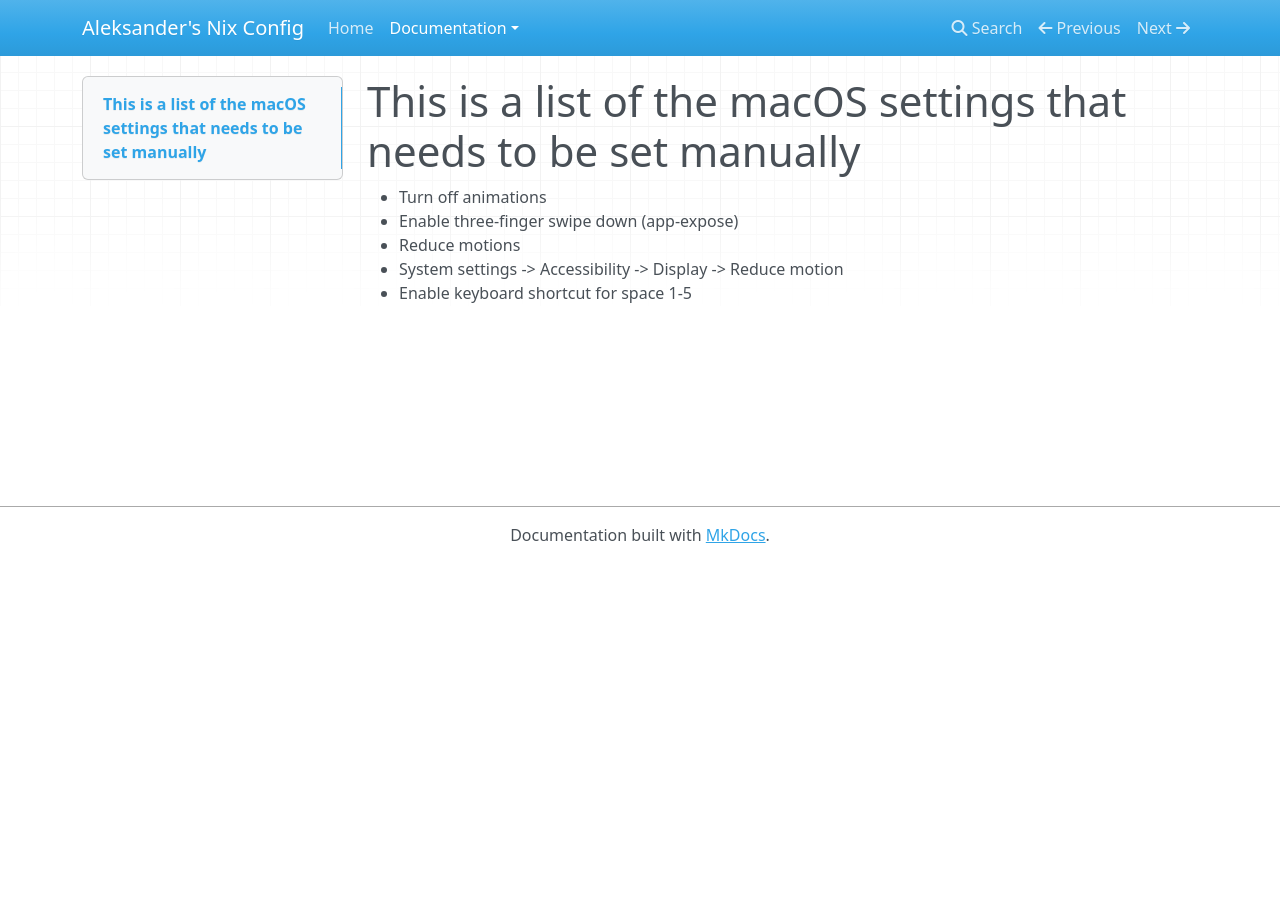
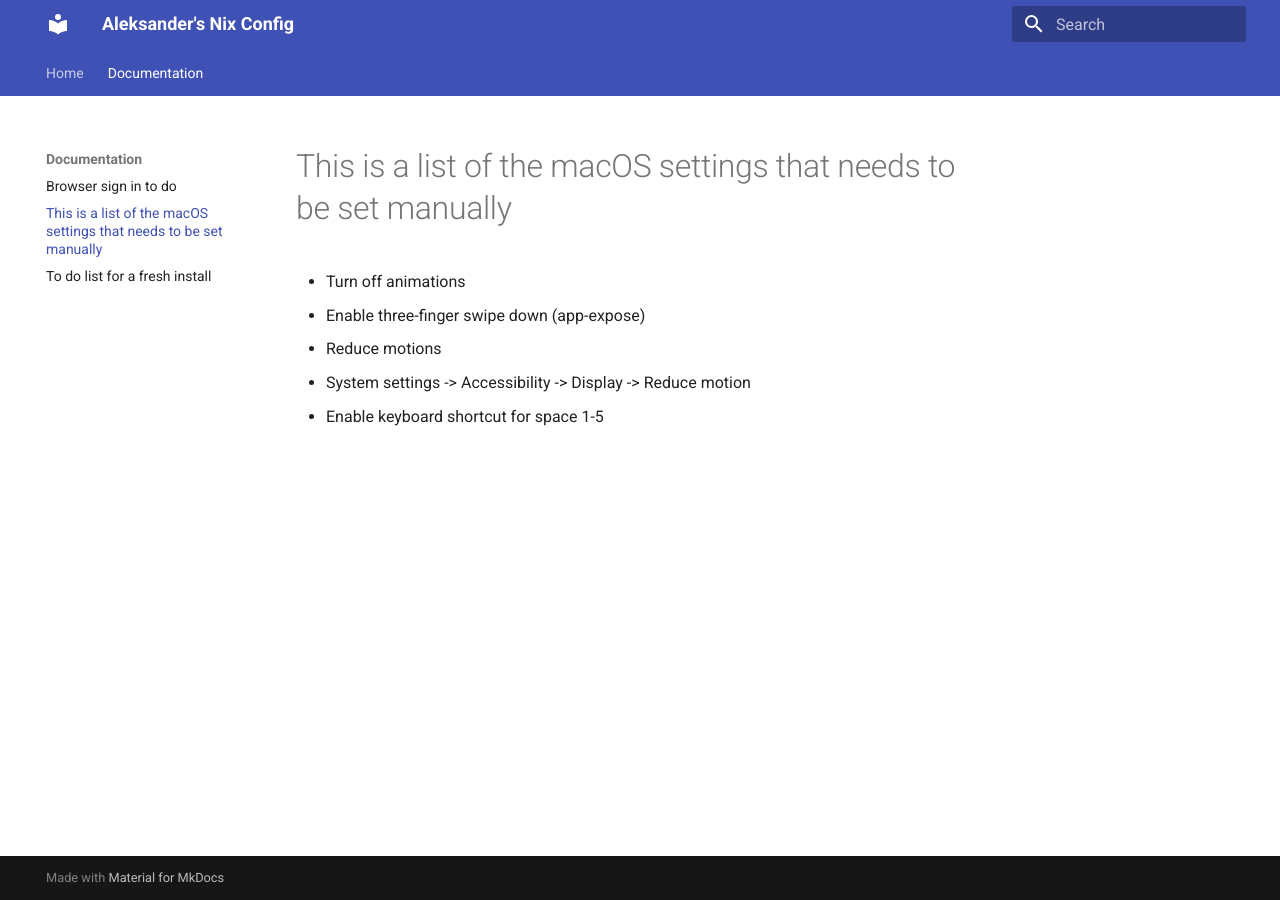
Before and after one commit to aleksanderbl29/nix-config, an MkDocs documentation site: the page built from docs/content/manual-things.md, in a window 1280 px wide. Built offline with MkDocs 1.6.1 and Material for MkDocs 9.7.7, drawn with Linux system fonts in a browser that asks for light colours; nearby versions of some CDN libraries.

Commit message:
Use material theme

```diff
--- a/docs/mkdocs.yml
+++ b/docs/mkdocs.yml
@@ -1,6 +1,6 @@
 site_name: Aleksander's Nix Config
 theme:
-  name: mkdocs
+  name: material
   features:
     - navigation.instant
     - navigation.tracking
```
